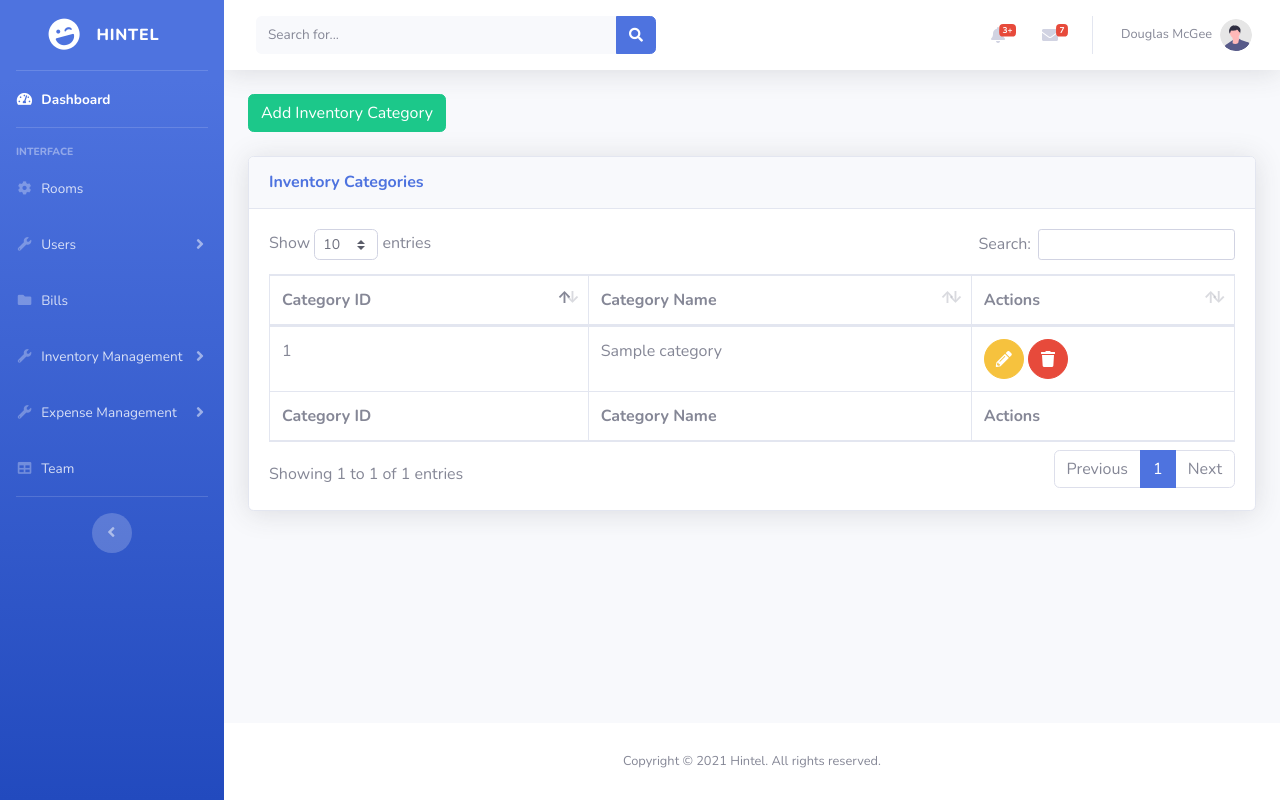
After one commit to jov-ahn/DDWA-Assg2, a PHP site: page /inventory_categories.php in a window 1280 px wide. The commit adds this page. Run offline with PHP 8.4, Linux system fonts and the light colour scheme; tables that the repository leaves empty or names only in its code hold one stand-in row (values such as "Sample post").

Commit message:
1.0.0
- Added CRUD for inventory and inventory categories page
- Made changes to sidebar
- Refactored all db codes

```diff
--- a/src/inc/sidebar.php
+++ b/src/inc/sidebar.php
@@ -38,15 +38,15 @@
 
 <!-- Nav Item - Utilities Collapse Menu -->
 <li class="nav-item">
-    <a class="nav-link collapsed" href="#" data-toggle="collapse" data-target="#collapseUtilities"
-        aria-expanded="true" aria-controls="collapseUtilities">
+    <a class="nav-link collapsed" href="#" data-toggle="collapse" data-target="#collapseUsers"
+        aria-expanded="true" aria-controls="collapseUsers">
         <i class="fas fa-fw fa-wrench"></i>
         <span>Users</span>
     </a>
-    <div id="collapseUtilities" class="collapse" aria-labelledby="headingUtilities"
+    <div id="collapseUsers" class="collapse" aria-labelledby="headingUsers"
         data-parent="#accordionSidebar">
         <div class="bg-white py-2 collapse-inner rounded">
-            <a class="collapse-item" href="guests.php">Guests</a>
+            <a class="collapse-item" href="members.php">Members</a>
             <a class="collapse-item" href="staff.php">Staff</a>
         </div>
     </div>
@@ -62,18 +62,34 @@
 
 <!-- Nav Item - Charts -->
 <li class="nav-item">
-    <a class="nav-link" href="inventory.php">
-        <i class="fas fa-fw fa-chart-area"></i>
-        <span>Inventory</span>
+    <a class="nav-link collapsed" href="#" data-toggle="collapse" data-target="#collapseInventoryManagement"
+        aria-expanded="true" aria-controls="collapseInventoryManagement">
+        <i class="fas fa-fw fa-wrench"></i>
+        <span>Inventory Management</span>
     </a>
+    <div id="collapseInventoryManagement" class="collapse" aria-labelledby="headingInventoryManagement"
+        data-parent="#accordionSidebar">
+        <div class="bg-white py-2 collapse-inner rounded">
+            <a class="collapse-item" href="inventory.php">Inventory</a>
+            <a class="collapse-item" href="inventory_categories.php">Inventory Categories</a>
+        </div>
+    </div>
 </li>
 
 <!-- Nav Item - Tables -->
 <li class="nav-item">
-    <a class="nav-link" href="expenses.php">
-        <i class="fas fa-fw fa-table"></i>
-        <span>Expenses</span>
+    <a class="nav-link collapsed" href="#" data-toggle="collapse" data-target="#collapseExpenseManagement"
+        aria-expanded="true" aria-controls="collapseExpenseManagement">
+        <i class="fas fa-fw fa-wrench"></i>
+        <span>Expense Management</span>
     </a>
+    <div id="collapseExpenseManagement" class="collapse" aria-labelledby="headingExpenseManagement"
+        data-parent="#accordionSidebar">
+        <div class="bg-white py-2 collapse-inner rounded">
+            <a class="collapse-item" href="expenses.php">Expenses</a>
+            <a class="collapse-item" href="expenses_categories.php">Expenses Categories</a>
+        </div>
+    </div>
 </li>
 
 <!-- Nav Item - Tables -->
--- /dev/null
+++ b/src/inventory_categories.php
@@ -0,0 +1,174 @@
+<?php
+    session_start();
+
+    require 'inc/config.php';
+
+    $connection = mysqli_connect($dbhost, $dbuser, $dbpass, $dbname);
+
+    if (mysqli_connect_errno()) {
+        die('db connection failed' . mysqli_connect_error() . ' (' . mysqli_connect_errno() . ')');
+    }
+?>
+
+<!DOCTYPE html>
+<html lang="en">
+
+<head>
+
+    <meta charset="utf-8">
+    <meta http-equiv="X-UA-Compatible" content="IE=edge">
+    <meta name="viewport" content="width=device-width, initial-scale=1, shrink-to-fit=no">
+    <meta name="description" content="">
+    <meta name="author" content="">
+
+    <title>Inventory Categories - Hintel</title>
+
+    <!-- Custom fonts for this template -->
+    <link href="vendor/fontawesome-free/css/all.min.css" rel="stylesheet" type="text/css">
+    <link
+        href="https://fonts.googleapis.com/css?family=Nunito:200,200i,300,300i,400,400i,600,600i,700,700i,800,800i,900,900i"
+        rel="stylesheet">
+
+    <!-- Custom styles for this template -->
+    <link href="css/sb-admin-2.min.css" rel="stylesheet">
+
+    <!-- Custom styles for this page -->
+    <link href="vendor/datatables/dataTables.bootstrap4.min.css" rel="stylesheet">
+
+</head>
+
+<body id="page-top">
+
+    <!-- Page Wrapper -->
+    <div id="wrapper">
+
+        <?php include('inc/sidebar.php'); ?>
+
+        <!-- Content Wrapper -->
+        <div id="content-wrapper" class="d-flex flex-column">
+
+            <!-- Main Content -->
+            <div id="content">
+
+                <?php include('inc/topbar.php'); ?>
+
+                <!-- Begin Page Content -->
+                <div class="container-fluid">
+                    <!-- Button trigger modal -->
+                    <button type="button" class="btn btn-success mb-4" data-toggle="modal" data-target="#addModal">Add Inventory Category</button>
+
+                    <?php
+                        if (isset($_SESSION['inventory_categories_alert'])) {
+                            echo "<div class=\"alert alert-info alert-dismissible fade show\" role=\"alert\">
+                                    {$_SESSION['inventory_categories_alert']}
+                                    <button type=\"button\" class=\"close\" data-dismiss=\"alert\" aria-label=\"Close\">
+                                        <span aria-hidden=\"true\">&times;</span>
+                                    </button>
+                                </div>";
+                            unset($_SESSION['inventory_categories_alert']);
+                        }
+                    ?>
+
+                    <!-- Modal -->
+                    <div class="modal fade" id="addModal" tabindex="-1" aria-labelledby="addModalLabel" aria-hidden="true">
+                        <div class="modal-dialog">
+                            <div class="modal-content">
+                                <div class="modal-header">
+                                    <h5 class="modal-title" id="addModalLabel">Add Inventory Category</h5>
+                                    <button type="button" class="close" data-dismiss="modal" aria-label="Close">
+                                        <span aria-hidden="true">&times;</span>
+                                    </button>
+                                </div>
+                                <form action="inventory_categories_db.php" method="POST" class="needs-validation" novalidate>
+                                    <div class="modal-body">
+                                        <div class="form-group">
+                                            <label>Category Name</label>
+                                            <input type="text" name="category-name" class="form-control" required>
+                                        </div>
+                                    </div>
+                                    <div class="modal-footer">
+                                        <button type="button" class="btn btn-secondary" data-dismiss="modal">Cancel</button>
+                                        <button type="submit" name="add-inventory-category" class="btn btn-primary">Confirm</button>
+                                    </div>
+                                </form>
+                            </div>
+                        </div>
+                    </div>
+                    <!-- DataTales Example -->
+                    <div class="card shadow mb-4">
+                        <div class="card-header py-3">
+                            <h6 class="m-0 font-weight-bold text-primary">Inventory Categories</h6>
+                        </div>
+                        <div class="card-body">
+                            <div class="table-responsive">
+                                <table class="table table-bordered" id="dataTable" width="100%" cellspacing="0">
+                                    <thead>
+                                        <tr>
+                                            <th>Category ID</th>
+                                            <th>Category Name</th>
+                                            <th>Actions</th>
+                                        </tr>
+                                    </thead>
+                                    <tfoot>
+                                        <tr>
+                                            <th>Category ID</th>
+                                            <th>Category Name</th>
+                                            <th>Actions</th>
+                                        </tr>
+                                    </tfoot>
+                                    <tbody>
+                                        <?php
+                                            $res = $connection->query("SELECT * FROM inventory_category;");
+
+                                            if ($res->num_rows > 0) {
+                                                while ($row = mysqli_fetch_assoc($res)) {
+                                                    echo "<tr>
+                                                            <td>{$row['category_id']}</td>
+                                                            <td>{$row['category_name']}</td>
+                                                            <td>
+                                                                <button type=\"button\" class=\"btn btn-warning btn-circle\" data-toggle=\"modal\" data-target=\"#editModal{$row['category_id']}\">
+                                                                    <i class=\"fas fa-pencil-alt\"></i>
+                                                                </button>
+                                                                <button type=\"button\" class=\"btn btn-danger btn-circle\" data-toggle=\"modal\" data-target=\"#deleteModal{$row['category_id']}\">
+                                                                    <i class=\"fas fa-trash\"></i>
+                                                                </button>
+                                                            </td>
+                                                        </tr>";
+
+                                                    include 'inventory_categories_edit_modal.php';
+                                                    include 'inventory_categories_delete_modal.php';
+                                                }
+                                            }
+                                        ?>
+                                    </tbody>
+                                </table>
+                            </div>
+                        </div>
+                    </div>
+
+                </div>
+                <!-- /.container-fluid -->
+
+            </div>
+            <!-- End of Main Content -->
+
+    <!-- Bootstrap core JavaScript-->
+    <script src="vendor/jquery/jquery.min.js"></script>
+    <script src="vendor/bootstrap/js/bootstrap.bundle.min.js"></script>
+
+    <!-- Core plugin JavaScript-->
+    <script src="vendor/jquery-easing/jquery.easing.min.js"></script>
+
+    <!-- Custom scripts for all pages-->
+    <script src="js/sb-admin-2.min.js"></script>
+
+    <!-- Page level plugins -->
+    <script src="vendor/datatables/jquery.dataTables.min.js"></script>
+    <script src="vendor/datatables/dataTables.bootstrap4.min.js"></script>
+
+    <!-- Page level custom scripts -->
+    <script src="js/demo/datatables-demo.js"></script>
+
+    <script src="js/form-validator.js"></script>
+
+<?php include('inc/footer.php'); ?>
--- /dev/null
+++ b/src/inventory_categories_delete_modal.php
@@ -0,0 +1,23 @@
+<div class="modal fade" id="deleteModal<?= $row['category_id'] ?>" tabindex="-1" aria-labelledby="deleteModalLabel" aria-hidden="true">
+    <div class="modal-dialog">
+        <div class="modal-content">
+            <div class="modal-header">
+                <h5 class="modal-title" id="deleteModalLabel">Delete Inventory Category</h5>
+                <button type="button" class="close" data-dismiss="modal" aria-label="Close">
+                    <span aria-hidden="true">&times;</span>
+                </button>
+            </div>
+            <form action="inventory_categories_db.php" method="POST" class="needs-validation" novalidate>
+                <div class="modal-body">
+                    <input type="hidden" name="category-id" value="<?= $row['category_id'] ?>">
+                    <h4>Delete "<?= $row['category_name'] ?>"?</h4>
+                    <h6>This action cannot be undone.</h6>
+                </div>
+                <div class="modal-footer">
+                    <button type="button" class="btn btn-secondary" data-dismiss="modal">Cancel</button>
+                    <button type="submit" name="delete-inventory-category" class="btn btn-primary">Confirm</button>
+                </div>
+            </form>
+        </div>
+    </div>
+</div>
--- /dev/null
+++ b/src/inventory_categories_edit_modal.php
@@ -0,0 +1,25 @@
+<div class="modal fade" id="editModal<?= $row['category_id'] ?>" tabindex="-1" aria-labelledby="editModalLabel" aria-hidden="true">
+    <div class="modal-dialog">
+        <div class="modal-content">
+            <div class="modal-header">
+                <h5 class="modal-title" id="editModalLabel">Edit Inventory Category</h5>
+                <button type="button" class="close" data-dismiss="modal" aria-label="Close">
+                    <span aria-hidden="true">&times;</span>
+                </button>
+            </div>
+            <form action="inventory_categories_db.php" method="POST" class="needs-validation" novalidate>
+                <div class="modal-body">
+                    <input type="hidden" name="category-id" value="<?= $row['category_id'] ?>">
+                    <div class="form-group">
+                        <label>Category Name</label>
+                        <input type="text" name="category-name" value="<?= $row['category_name'] ?>" class="form-control" required>
+                    </div>
+                </div>
+                <div class="modal-footer">
+                    <button type="button" class="btn btn-secondary" data-dismiss="modal">Cancel</button>
+                    <button type="submit" name="edit-inventory-category" class="btn btn-primary">Save Changes</button>
+                </div>
+            </form>
+        </div>
+    </div>
+</div>
--- a/src/team_edit_modal.php
+++ b/src/team_edit_modal.php
@@ -25,7 +25,7 @@
                     <div class="form-group">
                         <label>Role</label>
                         <select class="form-control" name="role">
-                            // https://stackoverflow.com/a/1336376
+                            <!-- https://stackoverflow.com/a/1336376 -->
                             <option <?= $row['role'] == 'User' ? 'selected' : ''; ?>>User</option>
                             <option <?= $row['role'] == 'Staff' ? 'selected' : ''; ?>>Staff</option>
                             <option <?= $row['role'] == 'Admin' ? 'selected' : ''; ?>>Admin</option>
```
Also changed, not shown: src/inventory.php (added, +210 -0 lines), src/inventory_categories_db.php (added, +75 -0 lines), src/inventory_db.php (added, +94 -0 lines), src/inventory_delete_modal.php (added, +23 -0 lines), src/inventory_edit_modal.php (added, +49 -0 lines), src/team_db.php (+4 -24 lines).
